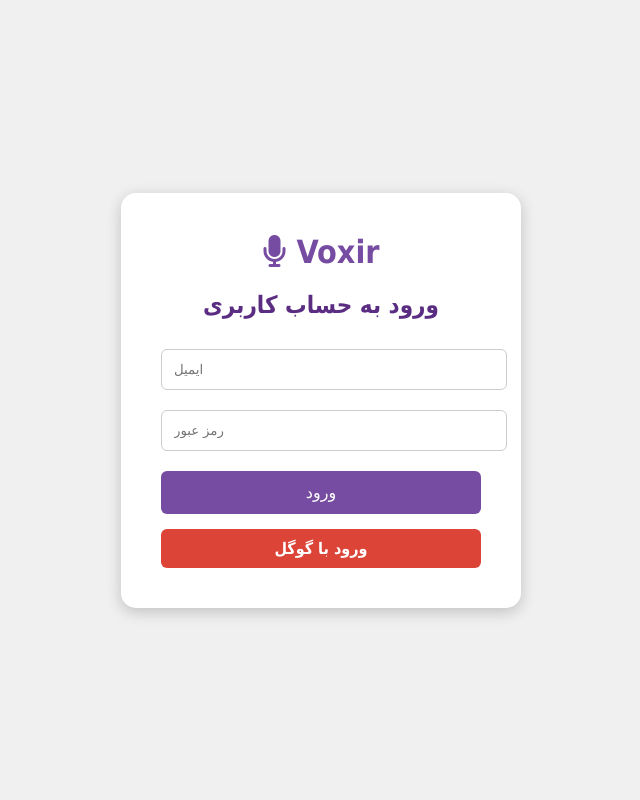
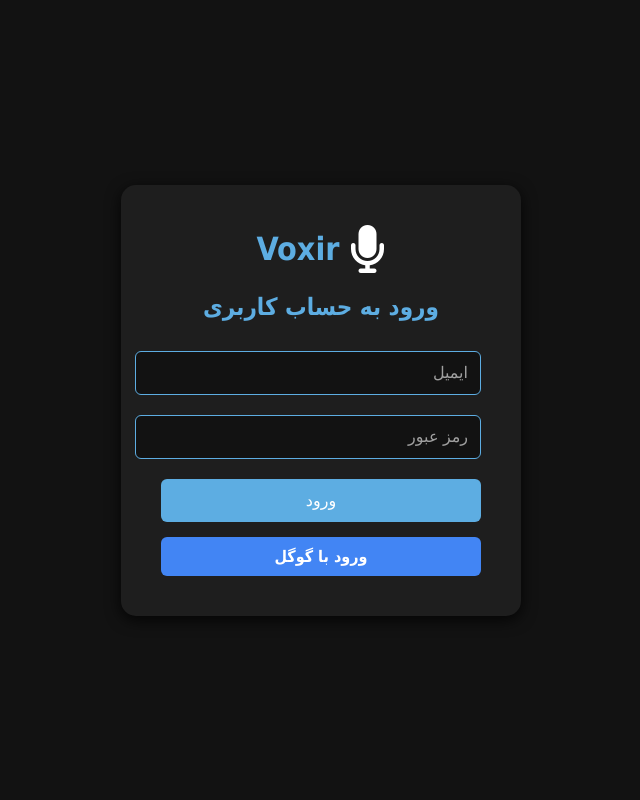
Before and after one commit to ahmadsamimrahmani427/voxir-app, a Flask app: page /login in a window 1280 px wide. Shown: the whole page, without its empty margins (319-959 px from the left). Run offline with Flask 3, Linux system fonts and the light colour scheme.

Commit message:
Update login.html

```diff
--- a/templates/login.html
+++ b/templates/login.html
@@ -1,23 +1,95 @@
 <!DOCTYPE html>
-<html lang="fa">
+<html lang="fa" dir="rtl">
 <head>
     <meta charset="UTF-8" />
     <title>ورود به Voxir</title>
     <style>
-        body { font-family: Tahoma, sans-serif; background: #f0f0f0; display: flex; justify-content: center; align-items: center; height: 100vh; margin:0; }
-        .container { background: white; padding: 40px; border-radius: 15px; box-shadow: 0 4px 15px rgba(0,0,0,0.2); width: 320px; text-align: center; }
-        h2 { margin-bottom: 30px; color: #5a2d82; }
-        input[type="email"], input[type="password"] { width: 100%; padding: 12px; margin-bottom: 20px; border: 1px solid #ccc; border-radius: 6px; }
-        button { background: #764ba2; color: white; border: none; padding: 12px 0; width: 100%; font-size: 1em; border-radius: 6px; cursor: pointer; }
-        button:hover { background: #5a2d82; }
-        .error { color: red; margin-bottom: 15px; }
-        .oauth-btn { margin-top: 15px; padding: 10px; border-radius: 6px; color: white; text-decoration: none; display: block; font-weight: bold; }
-        .google-btn { background: #db4437; }
-        .google-btn:hover { background: #c33c2e; }
-        .logo { font-size: 2em; font-weight: bold; color: #764ba2; margin-bottom: 20px; }
-        .logo i { margin-right: 10px; }
+        body {
+            font-family: Tahoma, sans-serif;
+            background-color: #121212;  /* پس‌زمینه سیاه */
+            display: flex;
+            justify-content: center;
+            align-items: center;
+            height: 100vh;
+            margin: 0;
+            color: white;
+            direction: rtl;
+        }
+        .container {
+            background: #1e1e1e; /* رنگ پس‌زمینه تیره‌تر برای فرم */
+            padding: 40px;
+            border-radius: 15px;
+            box-shadow: 0 4px 15px rgba(0,0,0,0.8);
+            width: 320px;
+            text-align: center;
+        }
+        h2 {
+            margin-bottom: 30px;
+            color: #5dade2; /* آبی روشن */
+        }
+        input[type="email"], input[type="password"] {
+            width: 100%;
+            padding: 12px;
+            margin-bottom: 20px;
+            border: 1px solid #5dade2; /* حاشیه آبی */
+            border-radius: 6px;
+            background: #121212; /* زمینه مشکی */
+            color: white;
+            font-size: 1em;
+        }
+        input::placeholder {
+            color: #a0a0a0;
+        }
+        button {
+            background: #5dade2; /* آبی */
+            color: white;
+            border: none;
+            padding: 12px 0;
+            width: 100%;
+            font-size: 1em;
+            border-radius: 6px;
+            cursor: pointer;
+            transition: background-color 0.3s ease;
+        }
+        button:hover {
+            background: #3498db; /* آبی روشن‌تر */
+        }
+        .error {
+            color: #e74c3c; /* قرمز */
+            margin-bottom: 15px;
+        }
+        .oauth-btn {
+            margin-top: 15px;
+            padding: 10px;
+            border-radius: 6px;
+            color: white;
+            text-decoration: none;
+            display: block;
+            font-weight: bold;
+            transition: background-color 0.3s ease;
+        }
+        .google-btn {
+            background: #4285F4; /* آبی گوگل */
+        }
+        .google-btn:hover {
+            background: #357ae8;
+        }
+        .logo {
+            font-size: 2em;
+            font-weight: bold;
+            color: #5dade2; /* آبی */
+            margin-bottom: 20px;
+            display: flex;
+            align-items: center;
+            justify-content: center;
+            gap: 10px;
+        }
+        .logo i {
+            color: white; /* آیکون سفید */
+            font-size: 1.5em;
+        }
     </style>
-    <link rel="stylesheet" href="https://cdnjs.cloudflare.com/ajax/libs/font-awesome/6.4.0/css/all.min.css">
+    <link rel="stylesheet" href="https://cdnjs.cloudflare.com/ajax/libs/font-awesome/6.4.0/css/all.min.css" />
 </head>
 <body>
     <div class="container">
```
